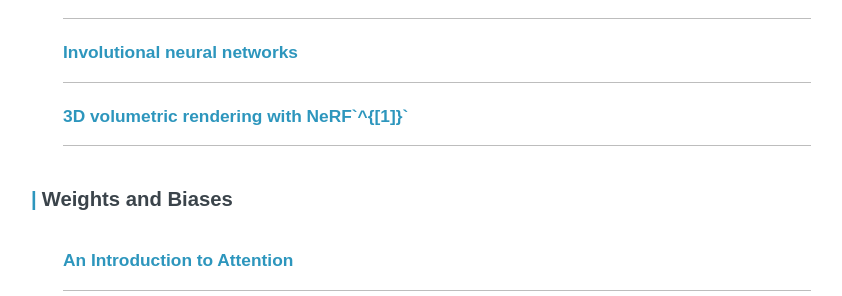
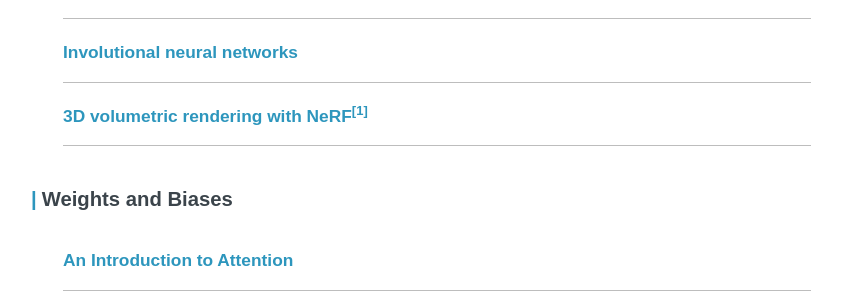
Before and after one commit to ariG23498/ariG23498.github.io, a Jekyll site: the page built from blogs.md, in a window 1280 px wide and 900 px high, scrolled down 509 px. Shown: the part 157-453 px from the top of the window, without its empty margins (219-1061 px from the left). Built offline with Jekyll 4.4.1, drawn with Linux system fonts in a browser that asks for light colours; some of the changed text lies outside the part shown.

Commit message:
Update blogs.md

```diff
--- a/blogs.md
+++ b/blogs.md
@@ -30,7 +30,7 @@ permalink: /posts
                 <a class="archive-item-link" href="https://keras.io/examples/vision/involution/" target="_blank" rel="noopener noreferrer">Involutional neural networks</a>
         </article>
          <article class="archive-item">
-                <a class="archive-item-link" href="https://keras.io/examples/vision/nerf/" target="_blank" rel="noopener noreferrer">3D volumetric rendering with NeRF`^{[1]}`</a>
+                <a class="archive-item-link" href="https://keras.io/examples/vision/nerf/" target="_blank" rel="noopener noreferrer">3D volumetric rendering with NeRF<sup>[1]</sup></a>
         </article>
 
         <h3>Weights and Biases</h3>
```
Also changed, not shown: other parts of blogs.md (+1 -1 lines).
